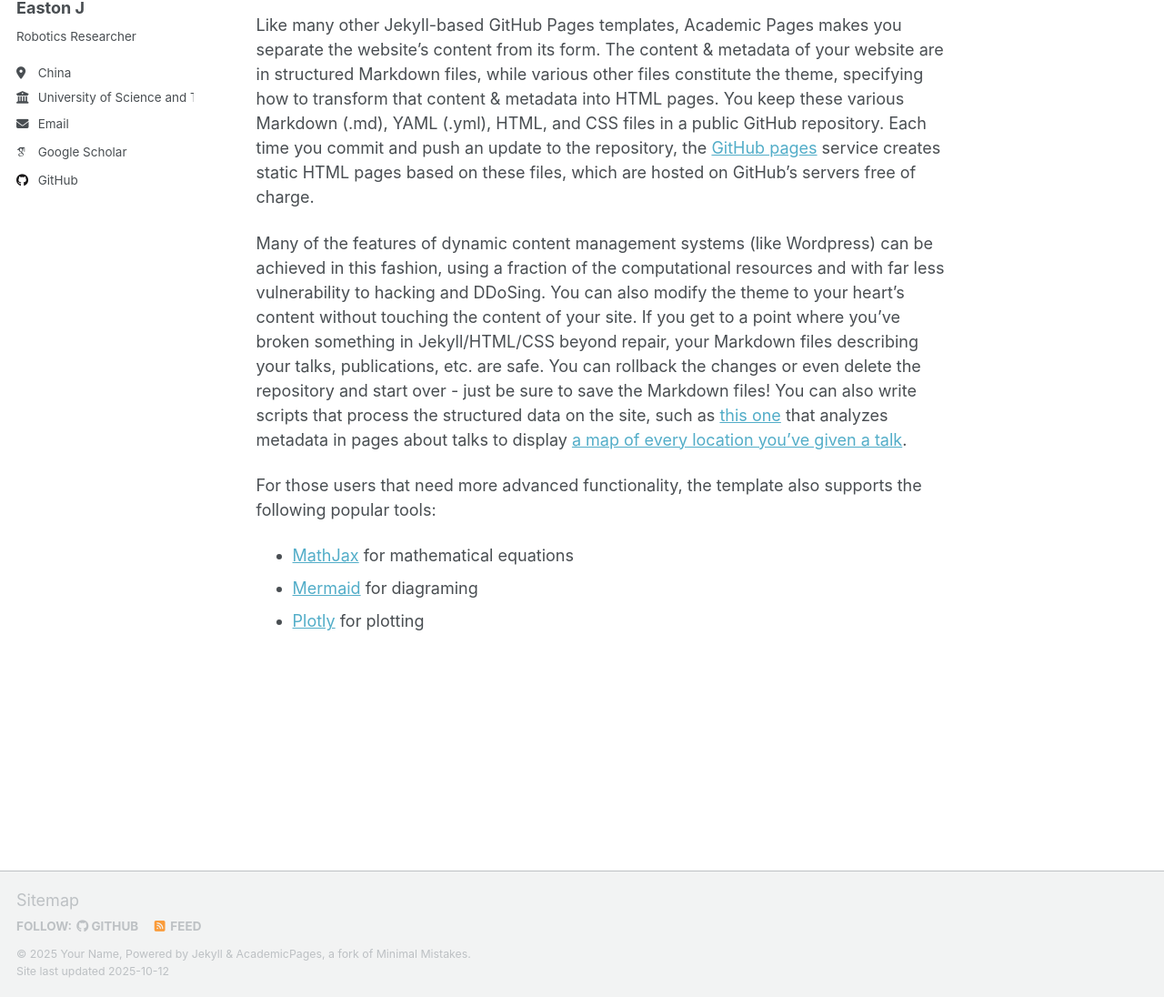
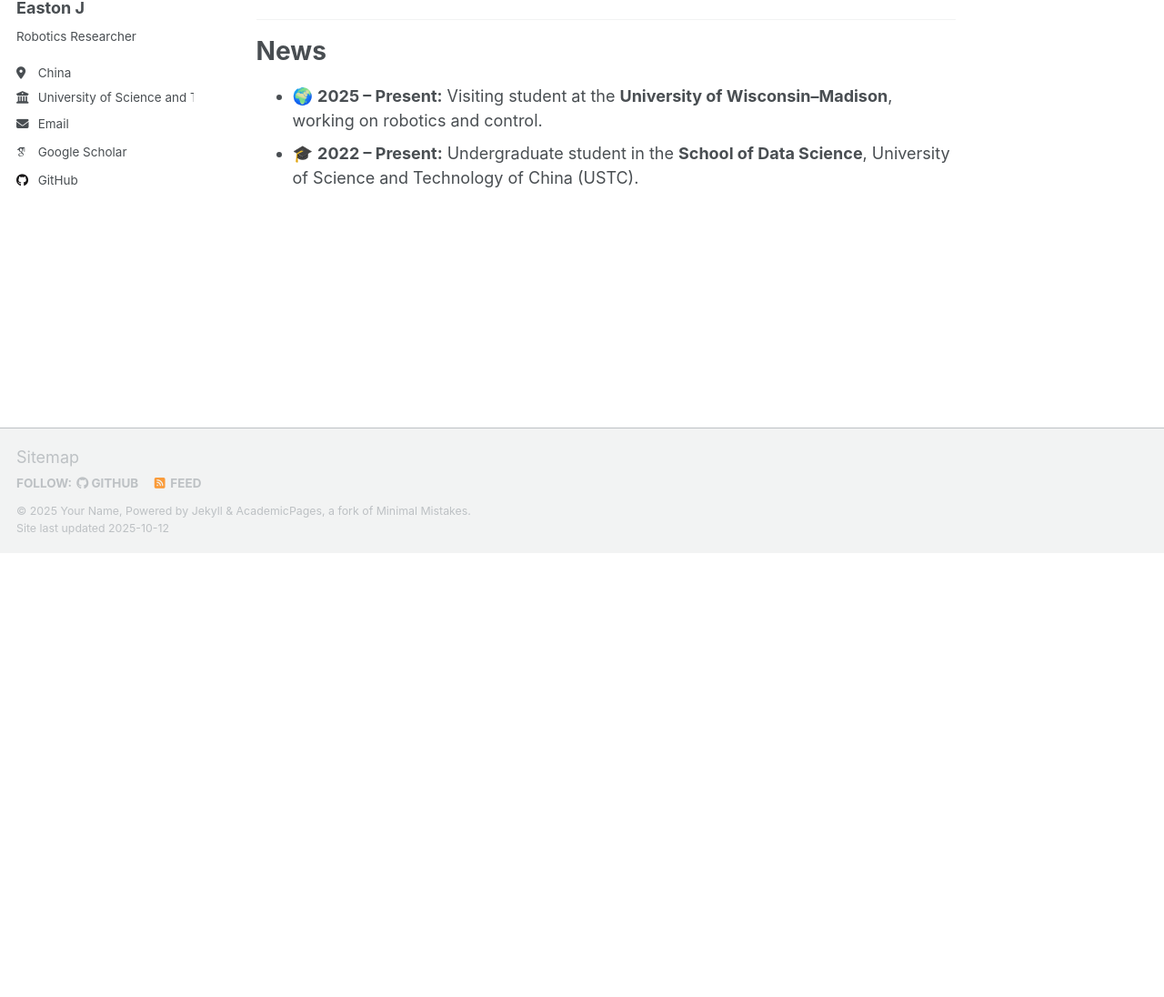
Before and after one commit to 1EastonJ/1eastonj, a Jekyll site: the page built from _pages/about.md, in a window 1280 px wide and 1400 px high, scrolled down 919 px, cut to the strip 304-1400 px from the top of the window. Shown: the whole strip at 91% size. Built offline with Jekyll 4.4.1, drawn with Linux system fonts in a browser that asks for light colours; some web fonts are replaced; a script that is not in the unit is left out; after the commit the page ends 1831 px from its top, so only the background shows below that; some of the changed text lies outside the part shown.

Commit message:
Update about.md

```diff
--- a/_pages/about.md
+++ b/_pages/about.md
@@ -7,11 +7,13 @@ redirect_from:
   - /about.html
 ---
 
-Yidong Jiang (Easton Jiang) is a senior undergraduate student at the School of Data Science, University of Science and Technology of China (USTC).
+Yidong (Easton) Jiang is a senior undergraduate student at the School of Data Science, University of Science and Technology of China (USTC).
 His research interests include robotics and control, whole-body teleoperation, diffusion models, and reinforcement learning.
 
-He is currently an intern under the supervision of Prof. Xiaobin Xiong at the University of Wisconsin–Madison.
+He is currently an intern under the supervision of Prof. Xiaobin Xiong at the UW–Madison.
+
 He is also fortunate to be advised by Prof. Yanyong Zhang from the School of Data Science, USTC.
+
 Previously, he had research experience under Prof. Rong Zheng at McMaster University and Prof. Kani Chen at HKUST.
 
 ---
@@ -39,11 +41,5 @@ Here are some demos of my research and projects:
 
 News
 ======
-Like many other Jekyll-based GitHub Pages templates, Academic Pages makes you separate the website's content from its form. The content & metadata of your website are in structured Markdown files, while various other files constitute the theme, specifying how to transform that content & metadata into HTML pages. You keep these various Markdown (.md), YAML (.yml), HTML, and CSS files in a public GitHub repository. Each time you commit and push an update to the repository, the [GitHub pages](https://pages.github.com/) service creates static HTML pages based on these files, which are hosted on GitHub's servers free of charge.
-
-Many of the features of dynamic content management systems (like Wordpress) can be achieved in this fashion, using a fraction of the computational resources and with far less vulnerability to hacking and DDoSing. You can also modify the theme to your heart's content without touching the content of your site. If you get to a point where you've broken something in Jekyll/HTML/CSS beyond repair, your Markdown files describing your talks, publications, etc. are safe. You can rollback the changes or even delete the repository and start over - just be sure to save the Markdown files! You can also write scripts that process the structured data on the site, such as [this one](https://github.com/academicpages/academicpages.github.io/blob/master/talkmap.ipynb) that analyzes metadata in pages about talks to display [a map of every location you've given a talk](https://academicpages.github.io/talkmap.html).
-
-For those users that need more advanced functionality, the template also supports the following popular tools:
-- [MathJax](https://www.mathjax.org/) for mathematical equations
-- [Mermaid](https://mermaid.js.org/) for diagraming
-- [Plotly](https://plotly.com/javascript/) for plotting
+- 🌍 **2025 – Present:** Visiting student at the **University of Wisconsin–Madison**, working on robotics and control.
+- 🎓 **2022 – Present:** Undergraduate student in the **School of Data Science**, University of Science and Technology of China (USTC).
```
